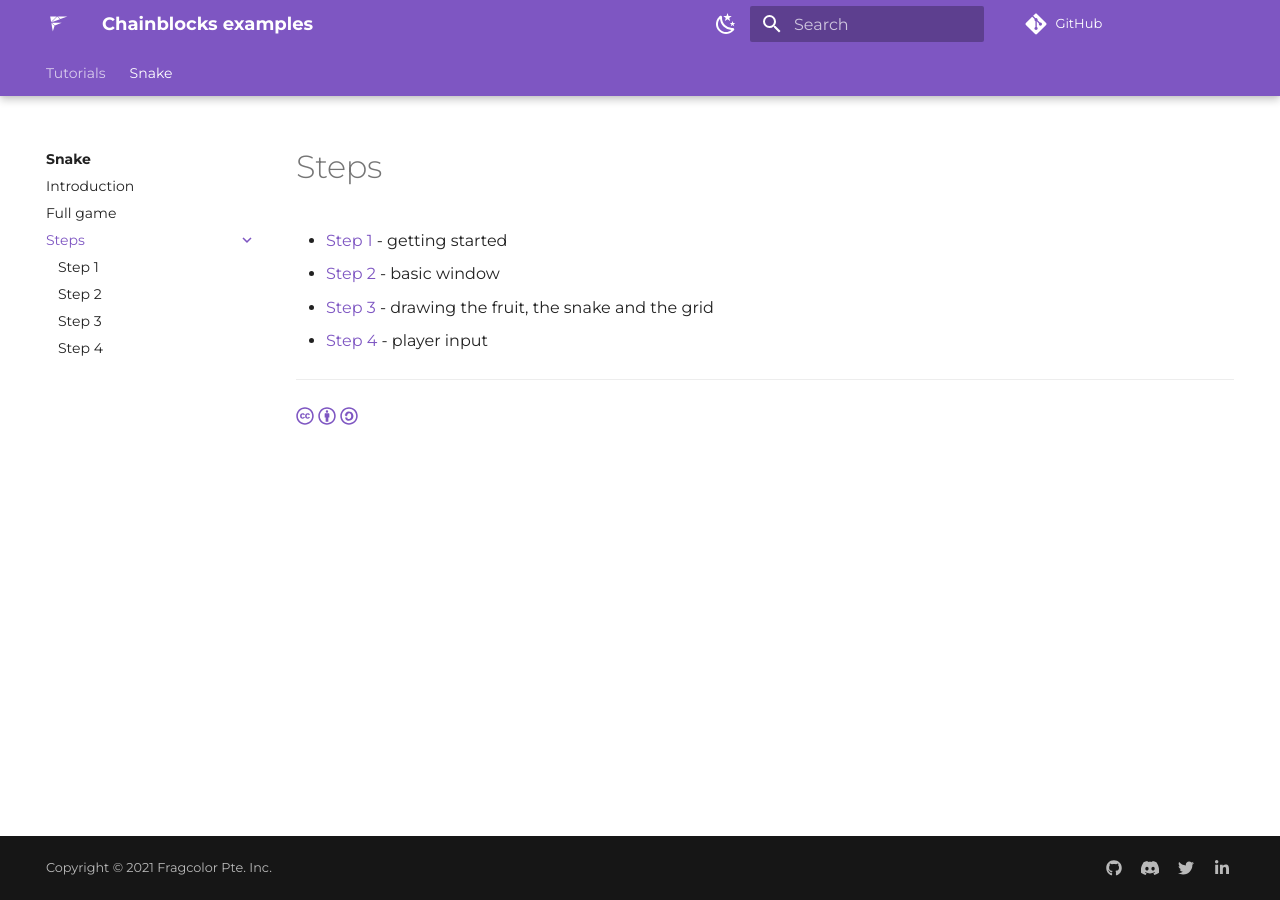
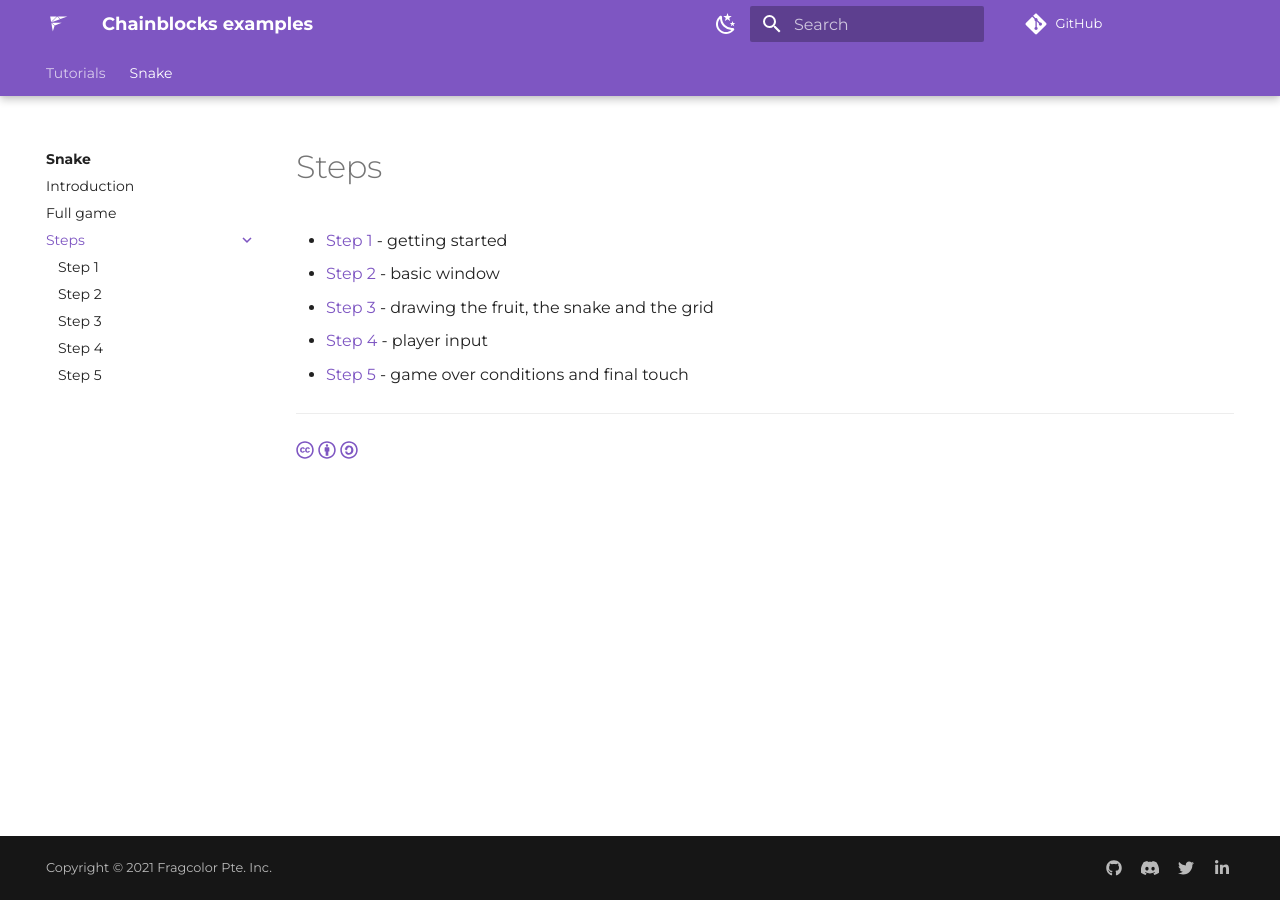
Before and after one commit to fragcolor-xyz/shards-examples, an MkDocs documentation site: the page built from tutorials/snake/steps/index.md, in a window 1280 px wide. Built offline with MkDocs 1.6.1 and Material for MkDocs 9.7.7, drawn with Linux system fonts in a browser that asks for light colours; comment, search, counter and statistics services are not loaded; some of the changed lines change nothing that is shown.

Commit message:
Snake tutorial - step 5

````diff
--- a/tutorials/snake/steps/index.md
+++ b/tutorials/snake/steps/index.md
@@ -4,5 +4,6 @@
 - [Step 2](step-2.md) - basic window
 - [Step 3](step-3.md) - drawing the fruit, the snake and the grid
 - [Step 4](step-4.md) - player input
+- [Step 5](step-5.md) - game over conditions and final touch
 
 --8<-- "includes/license.md"
--- /dev/null
+++ b/tutorials/snake/steps/step-5.md
@@ -0,0 +1,96 @@
+# Step 5
+
+## Wall collision and game over conditions
+
+If the snake hits a wall, the game ends. Similarly if the snake tries to eat a part of its body, the game also ends.
+
+Remember that we have a sequence that represents the whole snake body. The last element of that sequence is the head.
+
+To test whether the snake is going outside the bounds of the play space, we just need to compare the `x` (first coordinate) and `y` (second coordinate) of the head with the number of columns (resp. with the number of rows). We need to do that before attempting to render as it otherwise would go out of bounds and produce an error (and since we don't handle that error, crash the game). We will use a boolean value (`true` or `false`) to mark when the game is over and avoid updating the gird in such case.
+
+=== "EDN"
+
+    ```clojure linenums="1"
+    ; get the head coordinates
+    .snake (RTake 0) >= .head
+
+    ; snake hits a wall?
+    (When (-> .head (Take 0) (IsLess 0) (Or) (Take 0) (IsMoreEqual grid-cols)
+              (Or)
+              .head (Take 1) (IsLess 0) (Or) (Take 1) (IsMoreEqual grid-rows))
+          (-> true > .game-over))
+    ```
+
+To check whether the snake is eating is body, we use the fact that the head is the last element of the snake sequence. If we find another body cell that have the same coordinates while having a different index in the sequence, it means we have an overlap and the poor snake is in pain.
+
+=== "EDN"
+
+    ```clojure linenums="1"
+    ; get the index of the head (which is count - 1)
+    (Count .snake) (Math.Subtract 1) >= .head-idx
+
+    ; snake eats its own body?
+    (When (-> .snake (IndexOf .head) (IsNot .head-idx))
+          (-> true > .game-over))
+    ```
+
+## A few graphical changes
+
+Now that have conditions to end the game, we can a bit more logic to display the final score which in our case will be the length of the snake.
+
+=== "EDN"
+
+    ??? info inline end
+        [`(GUI.Text)`](https://docs.fragcolor.xyz/blocks/GUI/Text/) has a few optional parameters:
+
+        - `:Format`: where `{}` is replaced by the input value.
+        - `:Color`: to use a different color.
+
+        `color` is a built-in types that represents a RGBA color, where each component is a value in the `[0, 255]` range.
+
+    ```clojure linenums="1"
+    (GUI.Window
+      ; some lines omitted
+      (-> .grid (render)
+          (GUI.Separator)
+          (When (-> .game-over)
+                (-> "GAME OVER" (GUI.Text :Color (color 255 0 0 255))
+                    (Count .snake) (GUI.Text :Format "Final score: {}")))))
+    ```
+
+We will also change the background color of the play space. We could change the background color of the whole window, but then the area with the **GAME OVER** text  would also share that color. Instead, we will create a new area for the game itself. To do so we can use a child window.
+
+=== "EDN"
+
+    ??? info inline end
+        [`(GUI.Style)`](https://docs.fragcolor.xyz/blocks/GUI/Style/) lets modify a UI style setting identified by the `GuiStyle` enum.
+
+    ```clojure linenums="1"
+    (color 90 165 80 255) (GUI.Style GuiStyle.ChildBgColor)
+    (GUI.ChildWindow :Height 240 :Contents (-> .grid (render)))
+    ```
+
+We will also add a small menu, to cleanly restart or exit the game.
+
+=== "EDN"
+
+    ??? info inline end
+        [`(GUI.Menu)`](https://docs.fragcolor.xyz/blocks/GUI/Menu/) contains one or more [`(GUI.MenuItem)`](https://docs.fragcolor.xyz/blocks/GUI/MenuItem/) and is hosted in a [`(GUI.MenuBar)`](https://docs.fragcolor.xyz/blocks/GUI/MenuBar/).
+
+    ```clojure linenums="1"
+    (defblocks menus []
+      (GUI.MenuBar
+       (-> (GUI.Menu
+            "File" :Contents
+            (-> (GUI.MenuItem "New game" :Shortcut "Space" :Action (initialize))
+                (GUI.Separator)
+                (GUI.MenuItem "Quit" :Shortcut "Alt+F4" :Action (Stop)))))))
+    ```
+
+To display the menu we need to add the `GuiWindowFlags.MenuBar` to the sequence of flags given to the window.
+
+That's it! Congratulations on completing the snake tutorial.
+
+The complete code is available in the [full game](../full-game/index.md) section.
+
+--8<-- "includes/license.md"
````
